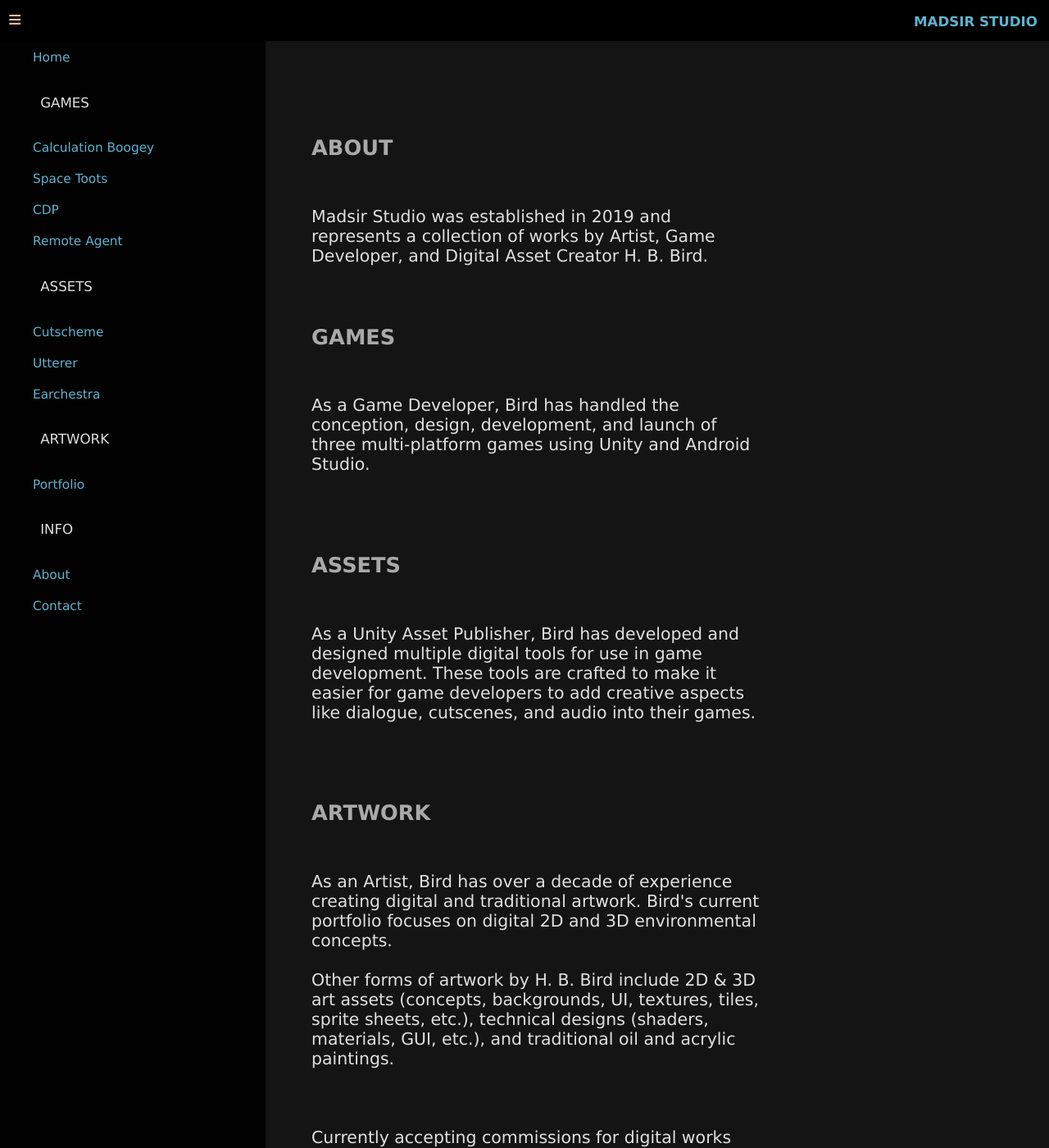
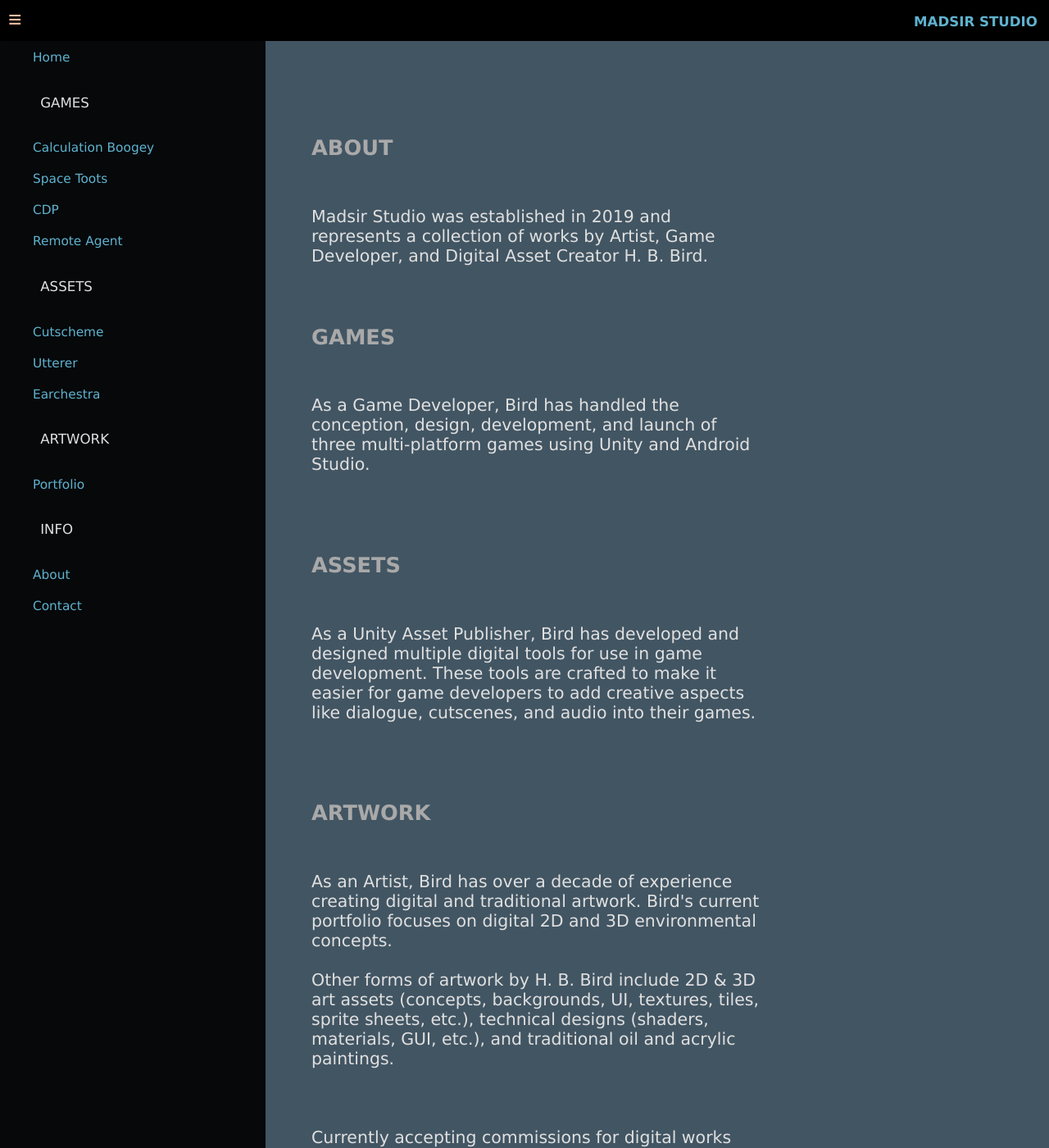
Before and after one commit to Madsir/madsirstudio.github.io, a Jekyll site: the page built from about/index.html, in a window 1280 px wide and 1400 px high. Shown: the whole window at 82% size. Built offline with Jekyll 4.4.1, drawn with Linux system fonts in a browser that asks for light colours.

Commit message:
Update index.html

```diff
--- a/about/index.html
+++ b/about/index.html
@@ -10,7 +10,7 @@
 <style>
 body {
   background-image: none;
-  background-color: #141414;
+  background-color: #425563;
 }
 .main {
   margin-left: 2.5%;
```
